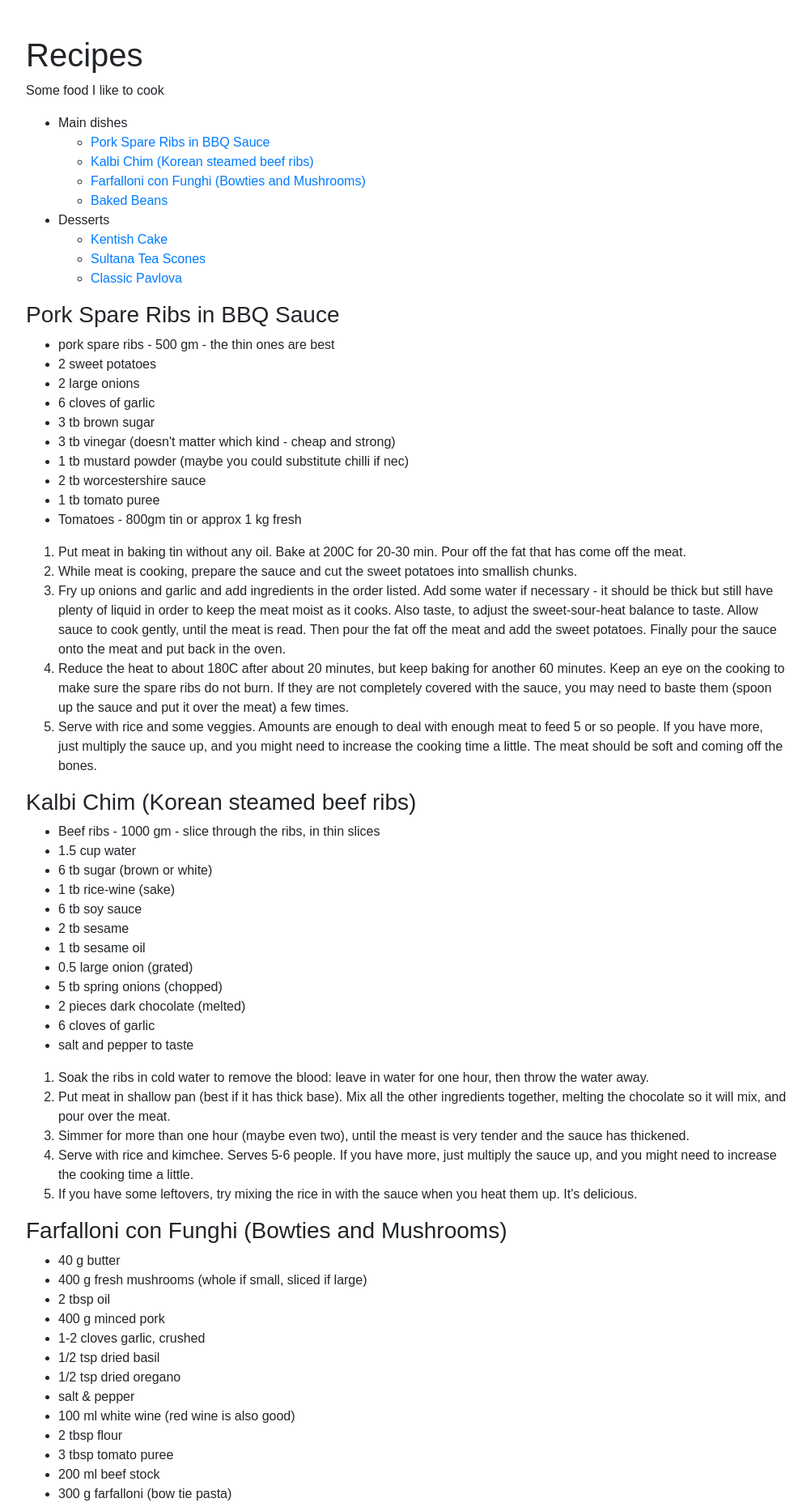
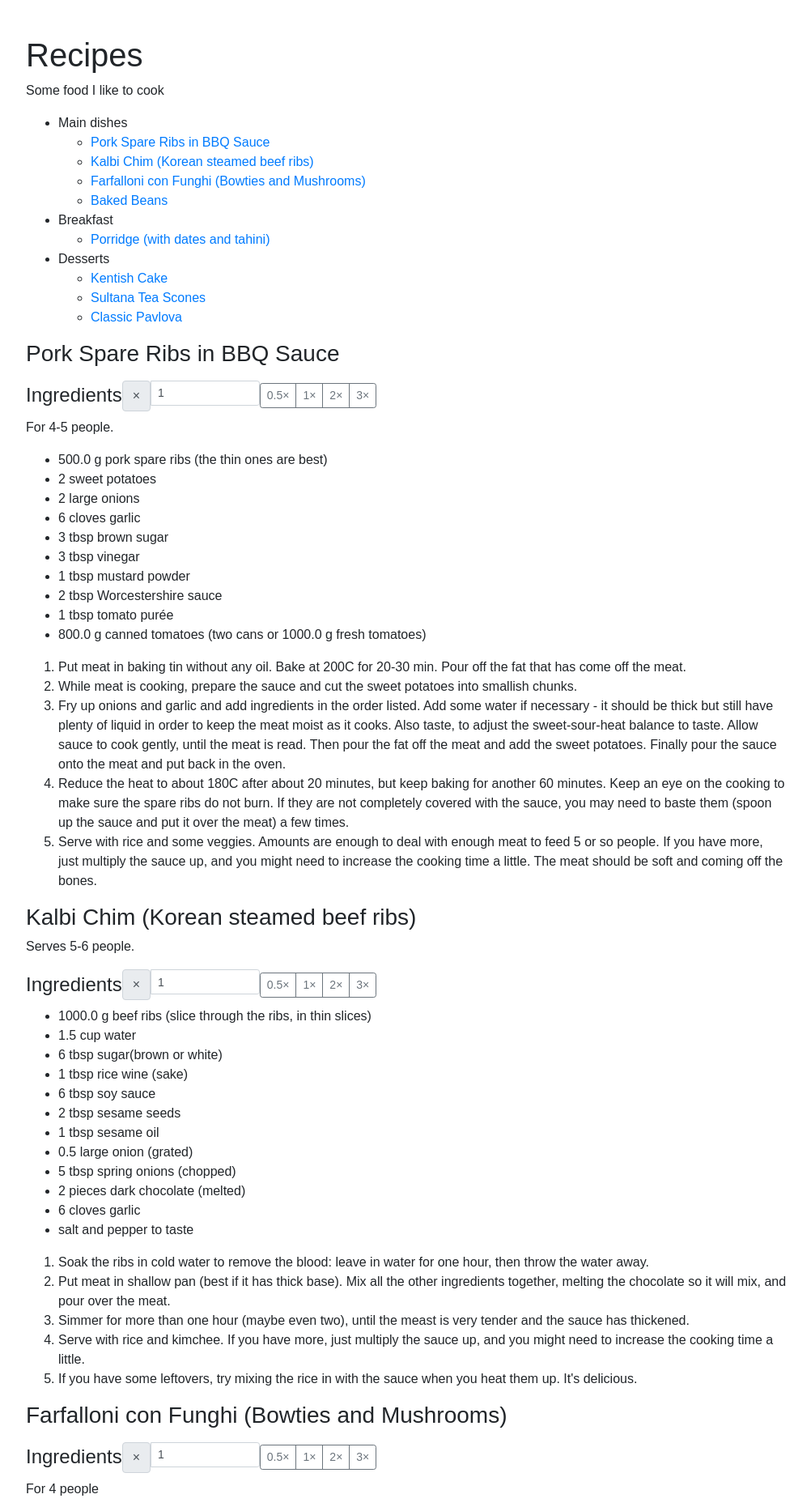
Before and after one commit to fcbond/fcbond.github.io, a Flask app: page /recipes.html in a window 1280 px wide. Shown: the part 56-1917 px from the top of the page at 81% size, without its empty margins (138-1140 px from the left). Run offline with Flask 3, Linux system fonts and the light colour scheme; some libraries are stand-ins or nearby versions.

Commit message:
made recipes multipliable and added porridge

```diff
--- a/fcb/templates/recipes.html
+++ b/fcb/templates/recipes.html
@@ -5,43 +5,76 @@
 {% endblock %}
 
   {% block content %}
+{% macro ingredients_header() -%}
+  <div class="d-flex flex-wrap align-items-center gap-2 mt-3 mb-2 recipe-scale">
+    <h4 class="mb-0 me-2">Ingredients</h4>
+
+    <div class="input-group input-group-sm" style="max-width: 170px;">
+      <span class="input-group-text">×</span>
+      <input
+        type="number"
+        class="form-control scaleFactor"
+        value="1"
+        min="0.1"
+        step="0.1">
+    </div>
+
+    <div class="btn-group btn-group-sm" role="group" aria-label="Quick scale">
+      <button type="button" class="btn btn-outline-secondary scale-btn" data-scale="0.5">0.5×</button>
+      <button type="button" class="btn btn-outline-secondary scale-btn" data-scale="1">1×</button>
+      <button type="button" class="btn btn-outline-secondary scale-btn" data-scale="2">2×</button>
+      <button type="button" class="btn btn-outline-secondary scale-btn" data-scale="3">3×</button>
+    </div>
+  </div>
+{%- endmacro %}
+
+
+
 <div class="container">
   <h1>{{title}}</h1>
   <p>{{description}}</p>
 
+  <!-- TOC (not scaled) -->
   <ul>
     <li>Main dishes
       <ul>
-	<li><a href="#spare-ribs">Pork Spare Ribs in BBQ Sauce</a>
-	<li><a href="#kalbi-chim">Kalbi Chim (Korean steamed beef
-	ribs)</a>
-	<li><a href="#farfollini">Farfalloni con Funghi (Bowties and
-	Mushrooms)</a>
-        <li><a href="#baked-beans">Baked Beans</a>
+        <li><a href="#spare-ribs">Pork Spare Ribs in BBQ Sauce</a></li>
+        <li><a href="#kalbi-chim">Kalbi Chim (Korean steamed beef ribs)</a></li>
+        <li><a href="#farfollini">Farfalloni con Funghi (Bowties and Mushrooms)</a></li>
+        <li><a href="#baked-beans">Baked Beans</a></li>
       </ul>
+    </li>
+    <li>Breakfast
+      <ul>
+        <li><a href="#porridge">Porridge (with dates and tahini)</a></li>
+      </ul>
+    </li>
     <li>Desserts
       <ul>
-	<li><a href="#kentish-cake">Kentish Cake</a>
-	<li><a href="#scones">Sultana Tea Scones</a>
-	<li><a href="#pavlova">Classic Pavlova</a>
+        <li><a href="#kentish-cake">Kentish Cake</a></li>
+        <li><a href="#scones">Sultana Tea Scones</a></li>
+        <li><a href="#pavlova">Classic Pavlova</a></li>
       </ul>
+    </li>
   </ul>
 
+  <h3 id="spare-ribs">Pork Spare Ribs in BBQ Sauce</h3>
 
-<H3><a name="spare-ribs">Pork Spare Ribs in BBQ Sauce</a></H3>
+  {{ ingredients_header() }}
+  <p> For 4-5 people.</p>
+  <ul class="ingredients">
+    <li>500.0 g pork spare ribs (the thin ones are best)</li>
+    <li>2 sweet potatoes</li>
+    <li>2 large onions</li>
+    <li>6 cloves garlic</li>
+    <li>3 tbsp brown sugar</li>
+    <li>3 tbsp vinegar</li>
+    <li>1 tbsp mustard powder</li>
+    <li>2 tbsp Worcestershire sauce</li>
+    <li>1 tbsp tomato purée</li>
+    <li>800.0 g canned tomatoes (two cans or 1000.0 g fresh tomatoes)</li>
+  </ul>
 
-<ul>
-  <li> pork spare ribs - 500 gm - the thin ones are best
-  <li> 2 sweet potatoes
-  <li> 2 large onions
-  <li> 6 cloves of garlic
-  <li> 3 tb brown sugar
-  <li> 3 tb vinegar  (doesn't matter which kind - cheap and strong)
-  <li> 1 tb mustard powder (maybe you could substitute chilli if nec)
-  <li> 2 tb worcestershire sauce
-  <li> 1 tb tomato puree
-  <li> Tomatoes - 800gm tin or approx 1 kg fresh
-</ul>
 <ol>
   <li> Put meat in baking tin without any oil.  Bake at 200C for 20-30
       min.  Pour off the fat that has come off the meat.
@@ -69,21 +102,24 @@ the sauce up, and you might need to increase the cooking time a
 little.  The meat should be soft and coming off the bones.
 </ol>
 
-<H3><a name="kalbi-chim">Kalbi Chim (Korean steamed beef ribs)</a></H3>
 
-<ul>
-  <li> Beef ribs - 1000 gm - slice through the ribs, in thin slices
-  <li> 1.5 cup water
-  <li> 6 tb sugar (brown or white)
-  <li> 1 tb rice-wine (sake)
-  <li> 6 tb soy sauce
-  <li> 2 tb sesame
-  <li> 1 tb sesame oil
-  <li> 0.5 large onion (grated)
-  <li> 5 tb spring onions (chopped)
-  <li> 2 pieces dark chocolate (melted)
-  <li> 6 cloves of garlic
-  <li> salt and pepper to taste
+  <h3 id="kalbi-chim">Kalbi Chim (Korean steamed beef ribs)</h3>
+
+  <p> Serves 5-6 people.</p>
+  {{ ingredients_header() }}
+  <ul class="ingredients">
+    <li>1000.0 g beef ribs (slice through the ribs, in thin slices)</li>
+    <li>1.5 cup water</li>
+    <li>6 tbsp sugar(brown or white)</li>
+    <li>1 tbsp rice wine (sake)</li>
+    <li>6 tbsp soy sauce</li>
+    <li>2 tbsp sesame seeds</li>
+    <li>1 tbsp sesame oil</li>
+    <li>0.5 large onion (grated)</li>
+    <li>5 tbsp spring onions (chopped)</li>
+    <li>2 pieces dark chocolate (melted)</li>
+    <li>6 cloves garlic</li>
+    <li>salt and pepper to taste</li>
   </ul>
 
 <ol>
@@ -94,7 +130,7 @@ little.  The meat should be soft and coming off the bones.
       mix, and pour over the meat.
   <li> Simmer for more than one hour (maybe even two), until the meast
       is very tender and the sauce has thickened.
-  <li> Serve with rice and kimchee.  Serves 5-6 people.   If you have
+  <li> Serve with rice and kimchee.  If you have
       more, just multiply the sauce up, and you might need to increase
       the cooking time a little.
   <li> If you have some leftovers, try mixing the rice in with the
@@ -102,23 +138,28 @@ little.  The meat should be soft and coming off the bones.
 </ol>
 
 
-<h3><a name="farfollini">Farfalloni con Funghi (Bowties and Mushrooms)</h3>
-<ul>
-   <li> 40 g    butter
-   <li> 400 g   fresh mushrooms (whole if small, sliced if large)
-   <li> 2 tbsp  oil
-   <li> 400 g   minced pork
-   <li> 1-2 cloves garlic, crushed
-   <li> 1/2 tsp dried basil
-   <li> 1/2 tsp dried oregano
-   <li>         salt & pepper
-   <li> 100 ml  white wine (red wine is also good)
-   <li> 2 tbsp  flour
-   <li> 3 tbsp  tomato puree
-   <li> 200 ml  beef stock
-   <li> 300 g   farfalloni (bow tie pasta)
-   <li>         freshly grated parmesan cheese
+
+  <h3 id="farfollini">Farfalloni con Funghi (Bowties and Mushrooms)</h3>
+
+  {{ ingredients_header() }}
+  <p>For 4 people</p>
+  <ul class="ingredients">
+    <li>40 g butter</li>
+    <li>400 g mushrooms</li>
+    <li>2 tbsp oil</li>
+    <li>400 g minced pork</li>
+    <li>1–2 cloves garlic (crushed)</li>
+    <li>0.5 tsp dried basil</li>
+    <li>0.5 tsp dried oregano</li>
+    <li>salt and pepper (to taste)</li>
+    <li>100.0 ml wine</li>
+    <li>2 tbsp flour</li>
+    <li>3 tbsp tomato purée</li>
+    <li>200 ml beef stock</li>
+    <li>300 g farfalloni</li>
+    <li>freshly grated parmesan cheese</li>
   </ul>
+
   <ol>
 <li>  In a saucepan melt the butter over medium heat and  saute the
     mushrooms until cooked.  Set aside.
@@ -148,30 +189,26 @@ is cooking.  The sauce is also good with egg noodles of any width.</p>
 
 <p>Adapted from <i>Pasta! Pasta! Pasta!</i> by Ursel Norman.</p>
 
+<h3 id="baked-beans">Baked Beans</h3>
 
-<h3><a name="baked-beans">Baked Beans</h3>
-
-<ul>
-  <li>500g dry white beans  (best = canellini or haricot; okay = lima or black-eye beans)
-  <li>1  onion</li>
+  <p>Serves 5-6 as main (with bread), 8-10 as side</p>
+  {{ ingredients_header() }}
+  <ul class="ingredients">
+    <li>500.0 g dry white beans</li>
+    <li>1 onion</li>
     <li>2 cloves</li>
-</ul>
-<ul>
-  <li>4 thick slices smokey  bacon OR speck OR kaiserfleish (ordinary bacon works okay too)
+    <li>4 slices smoky bacon</li>
     <li>1 onion</li>
-  <li>400g tomatoes</li>
-  <li>1 tbsp brown
-  sugar</li>
-  <li>4 tbsps maple
-  syrup</li>
-  <li>2 tbsps Worcestershire
-  sauce</li>
+    <li>400.0 g tomatoes</li>
+    <li>1 tbsp brown sugar</li>
+    <li>4 tbsp maple syrup (or less)</li>
+    <li>2 tbsp Worcestershire sauce</li>
+    <li>1 tbsp apple cider vinegar (optional)</li>
     <li>1 tsp salt</li>
-  <li>½ tsp pepper</li>
+    <li>0.tsp pepper</li>
     <li>1 bay leaf</li>
     <li>1 cup water</li>
   </ul>
-
 <ul>
 <li><b>Day 1</b>
 <ol>
@@ -195,22 +232,38 @@ is cooking.  The sauce is also good with egg noodles of any width.</p>
   bake 20 min uncovered, until the top glazes slightly.  </li>
 </ol>
 </ul>
-<p>Adapted from Jill Dupleix's <i>Old Food</i> by Helena Bond.
+<p>Adapted from Jill Dupleix's <i>Old Food</i> by Helena Bond, slight tweaks by Francis Bond.
 
+  <h3 id="porridge">Porridge with Dates and Tahini</h3>
+<p>Serves 2</p>
+  {{ ingredients_header() }}
+  <ul class="ingredients">
+    <li>400.0 ml oat milk</li>
+    <li>5.0 tbsp rolled oats</li>
+    <li>1.5 tbsp chia seeds</li>
+    <li>4 dates</li>
+    <li>1 tbsp tahini</li>
+  </ul>
+<ol>
+  <li>Place milk, salt, oats and chia seeds in a pot, bring to boil
+  <li>Turn heat down and add dates, simmer for 5 minutes total, stirring occasionally, adding the tahini after 3 minutes
+  <li>Serve with cream and nuts (almonds, walnuts, pistachios)
+</ol>
 
-<H3><a name="kentish-cake">Kentish Cake</a></H3>
-<ul>
-  <li> 125 gm butter/marg
-  <li> 3/4 cup sugar
-  <li> 1 cup self raising flour
-  <br> or 1 cup plain flour and 1 tsp baking powder
-  <li> pinch salt
-  <li> 2 tbsp coconut (shredded)
-  <li> 2 tbsp cocoa
-  <li> 2 eggs (large)
-  <li> 1/2 cup chopped nuts, cherries & sultanas combined
-  <li> 1/4 cup milk
-  <li> vanilla
+ <p>Adapted from <i>The fast 800</i> by Michael Mosely (2019. p174)
+
+  <h3 id="kentish-cake">Kentish Cake</h3>
+
+  {{ ingredients_header() }}
+  <ul class="ingredients">
+    <li>125 g butter</li>
+    <li>0.75 cup sugar</li>
+    <li>1 cup self-raising flour (or 1 tsp baking powder per cup of plain flour )</li>
+    <li>2 tbsp coconut</li>
+    <li>1 tbsp cocoa</li>
+    <li>0.5 cup chopped nuts and sultanas combined
+    <li>2 eggs</li>
+    <li>0.25 cup milk</li>
   </ul>
 <ol>
   <li>Cream butter and sugar, add eggs one by one and beat well after each
@@ -222,20 +275,24 @@ papered and bake at 200C until a skewer inserted comes out clean.
 (about 30 minutes)
 </ol>
 
-<h3><a name="scones">Sultana Tea Scones</a></h3>
+ <p>From a recipe book from my primary school (Payne Road): cups are Australian (250 ml)</p>
 
-<ul>
-  <li>4 oz plain flour
-  <li>1 oz magarine/butter
-  <li>1 oz sultanas
-  <li>1 level tsp baking powder
-  <li>1 oz castor sugar
-  <li>4 tablespoons milk
+  <h3 id="scones">Sultana Tea Scones</h3>
+
+  {{ ingredients_header() }}
+  <ul class="ingredients">
+    <li>0.5 cup  plain flour</li>
+    <li>2 tbsp butter</li>
+    <li>2 tbsp sultanas</li>
+    <li>1 tsp baking powder</li>
+    <li>2 tbsp caster sugar</li>
+    <li>4 tbsp milk</li>
   </ul>
+
 
 <ol>
   <li> Grease the baking sheet
-  <li> Sift plain flour with baking powder & castor sugar into mixing bowl
+  <li> Sift plain flour with baking powder & caster sugar into mixing bowl
   <li> Cut butter into small pieces and rub into flour with fingers
   <li> Put sultanas into sieve with a little flour and shake.
   <li> Add sultanas to rubbed flour
@@ -245,21 +302,24 @@ papered and bake at 200C until a skewer inserted comes out clean.
   <li> Sprinkle the table top lightly with flour and pat out the dough
       to a circle 1/2inch thick. Cut into triangles (or circles).
   <li> Put the scones on the greased baking sheet and bake in the top
-      half of the oven for 5 - minutes.  If they are not cooked right
+      half of the oven for 5 - 10 minutes.  If they are not cooked right
       through, try at a lower temperature for longer (there is a lot
       of variation between ovens).
   <li> Serve hot or cold with butter and jam.
 </ol>
 
-<H3><a name="pavlova">Classic Pavlova</a></H3>
-<ul>
-  <li> 3 egg whites
-  <li> pinch salt
-  <li> 3/4 cup castor sugar  ie light, highly refined sugar,
-  <li> 1/4 cup granulated sugar
-  <li> 1 tb cornflour
-  <li> 1 tp vinegar or lemon juice
+
+  <h3 id="pavlova">Classic Pavlova</h3>
+
+  {{ ingredients_header() }}
+  <ul class="ingredients">
+    <li>3 egg whites</li>
+    <li>0.75 cup caster sugar</li>
+    <li>0.25 cup granulated sugar</li>
+    <li>1 tbsp cornflour</li>
+    <li>1 tsp vinegar or lemon juice</li>
   </ul>
+
  <ol>
   <li>Beat egg whites and salt till stiff.  Beat in the castor sugar a
 little at a time until the mixture is stiff and shiny.
@@ -275,4 +335,112 @@ tray. Pipe the rest of the mixture in shells or swirls around the
 edge.  Bake in a slow oven (about 120 - 150C) for about 30 - 40
 minutes.  This pavlova has a soft centre and a crisp exterior.
 </ol>
+
+</div>
 {% endblock %}
+
+{% block js %}
+<script>
+(function($){
+
+  function formatNumber(n) {
+    const rounded = Math.round(n * 10) / 10;
+    if (Math.abs(rounded - Math.round(rounded)) < 1e-9) return String(Math.round(rounded));
+    return String(rounded.toFixed(1)).replace(/\.0$/, '');
+  }
+
+  function parseLeadingQuantity(text) {
+    let t = (text || '').trim();
+
+    // range like "1.0–2.0 cloves ..."
+    let m = t.match(/^(\d+(?:\.\d+)?)\s*[–-]\s*(\d+(?:\.\d+)?)\s+(.*)$/);
+    if (m) return { type: 'range', a: parseFloat(m[1]), b: parseFloat(m[2]), rest: m[3] };
+
+    // single like "500.0 g ..."
+    m = t.match(/^(\d+(?:\.\d+)?)\s+(.*)$/);
+    if (!m) return null;
+    return { type: 'single', a: parseFloat(m[1]), rest: m[2] };
+  }
+
+  function splitUnit(rest) {
+    const m = (rest || '').trim().match(/^([^\s]+)\s*(.*)$/);
+    if (!m) return { unit: '', tail: '' };
+    return { unit: m[1], tail: m[2] || '' };
+  }
+
+  function initScaling() {
+    const $lis = $('.ingredients li');
+    if ($lis.length === 0) {
+      console.warn("Recipe scaler: found 0 '.ingredients li' elements. Did you add class='ingredients' to the ULs?");
+    }
+
+    $lis.each(function(){
+      const $li = $(this);
+      if ($li.data('scaledInit')) return;
+
+      const original = $li.text();
+      const parsed = parseLeadingQuantity(original);
+      if (!parsed) return;
+
+      const { unit, tail } = splitUnit(parsed.rest);
+
+      if (parsed.type === 'single') {
+        const base = parsed.a;
+        $li.html(
+          `<span class="scaled-qty" data-kind="single" data-base="${base}">${formatNumber(base)}</span>` +
+          ` ${unit}${tail ? ' ' + tail : ''}`
+        );
+      } else {
+        const a = parsed.a, b = parsed.b;
+        $li.html(
+          `<span class="scaled-qty" data-kind="range" data-basemin="${a}" data-basemax="${b}">${formatNumber(a)}–${formatNumber(b)}</span>` +
+          ` ${unit}${tail ? ' ' + tail : ''}`
+        );
+      }
+
+      $li.data('scaledInit', true);
+    });
+  }
+
+  function applyScale(factor) {
+    factor = parseFloat(factor);
+    if (!isFinite(factor) || factor <= 0) return;
+
+    $('.scaled-qty').each(function(){
+      const $s = $(this);
+      const kind = $s.data('kind');
+
+      if (kind === 'single') {
+        const base = parseFloat($s.data('base'));
+        $s.text(formatNumber(base * factor));
+      } else {
+        const baseMin = parseFloat($s.data('basemin'));
+        const baseMax = parseFloat($s.data('basemax'));
+        $s.text(`${formatNumber(baseMin * factor)}–${formatNumber(baseMax * factor)}`);
+      }
+    });
+  }
+
+  function setAllScales(factor) {
+    $('.scaleFactor').val(factor);
+    applyScale(factor);
+  }
+
+  $(function(){
+    initScaling();
+
+    const initial = $('.scaleFactor').first().val() || 1;
+    setAllScales(initial);
+
+    $(document).on('input change', '.scaleFactor', function(){
+      setAllScales(this.value);
+    });
+
+    $(document).on('click', '.scale-btn', function(){
+      setAllScales($(this).data('scale'));
+    });
+  });
+
+})(jQuery);
+</script>
+{% endblock %}
```
Lines whose indentation alone changed are shown as unchanged.
